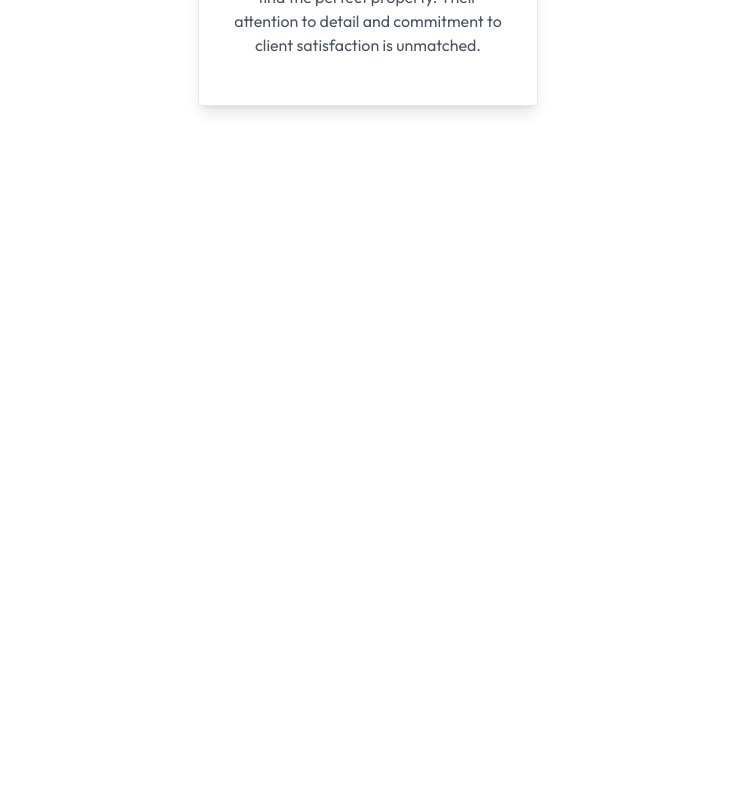
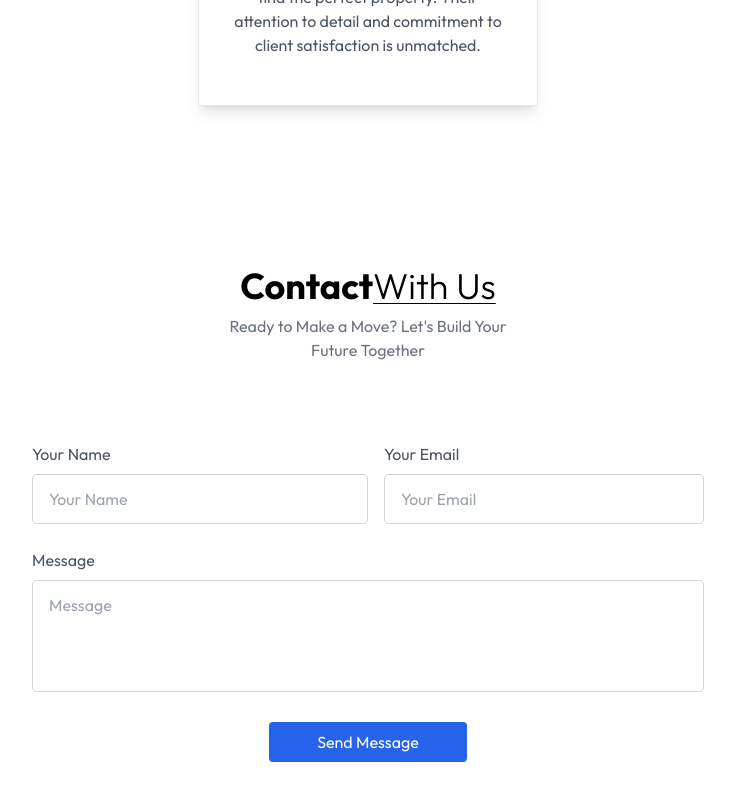
Before and after one commit to Sadia-Chowdhury/Hometinger, a React (Vite) app: page / in a window 1280 px wide. Shown: the part 3120-3920 px from the top of the page, without its empty margins (272-1007 px from the left). Before the commit the page ends 3306 px from the top, so only its background shows below. Built offline with nearby package versions, Linux system fonts and the light colour scheme.

Commit message:
Contact Section Update

```diff
--- a/package.json
+++ b/package.json
@@ -11,7 +11,8 @@
   },
   "dependencies": {
     "react": "^19.1.0",
-    "react-dom": "^19.1.0"
+    "react-dom": "^19.1.0",
+    "react-toastify": "^11.0.5"
   },
   "devDependencies": {
     "@eslint/js": "^9.30.1",
--- a/src/App.jsx
+++ b/src/App.jsx
@@ -1,4 +1,5 @@
 import React from 'react'
+import { ToastContainer } from 'react-toastify';
 
 import './index.css';
 
@@ -6,16 +7,17 @@
 import About from './components/About';
 import Projects from './components/Projects';
 import Testimonials from './components/Testimonials';
+import Contact from './components/Contact';
 
 const App = () => {
   return (
     <div className='w-full overflow-hidden'>
-
-    <Header />
-    <About/>
-    <Projects />
-    <Testimonials />
-
+      <ToastContainer />
+      <Header />
+      <About />
+      <Projects />
+      <Testimonials />
+      <Contact />
 
     </div>
   )
--- /dev/null
+++ b/src/components/Contact.jsx
@@ -0,0 +1,68 @@
+import React from 'react'
+import { toast } from 'react-toastify';
+
+const Contact = () => {
+
+    const [result, setResult] = React.useState("");
+
+    const onSubmit = async (event) => {
+        event.preventDefault();
+        setResult("Sending....");
+        const formData = new FormData(event.target);
+
+        formData.append("access_key", "dcf021df-3fbb-457e-ac85-86630b3431dc");
+
+        const response = await fetch("https://api.web3forms.com/submit", {
+            method: "POST",
+            body: formData
+        });
+
+        const data = await response.json();
+
+        if (data.success) {
+            toast.success("Form Submitted successfully!");
+            setResult("");
+            event.target.reset();
+        } else {
+            console.log("Error", data);
+            toast.error(data.message);
+            setResult("");
+        }
+    };
+
+    return (
+
+        <div className='text-center p-6 py-20 lg:px-32 w-full overflow-hidden' id='Contact'>
+
+            <h1 className='text-2xl sm:text-4xl font-bold mb-2 text-center'>Contact<span className='underline underline-offset-4 decoration-1 under font-light'>With Us</span></h1>
+            <p className='text-center text-gray-500 mb-12 max-w-80 mx-auto'>Ready to Make a Move? Let's Build Your Future Together</p>
+
+            {/* ......Form....... */}
+
+            <form onSubmit={onSubmit} className='max-w-2xl mx-auto text-gray-600 pt-8'>
+                <div className='flex flex-wrap'>
+                    <div className='w-full md:w-1/2 text-left'>Your Name
+                        <input className='w-full border border-gray-300 rounded py-3 px-4 mt-2' type="text" name='Name' placeholder='Your Name' required />
+                    </div>
+
+                    <div className='w-full md:w-1/2 text-left md:pl-4'>Your Email
+                        <input className='w-full border border-gray-300 rounded py-3 px-4 mt-2' type="email" name='Email' placeholder='Your Email' required />
+                    </div>
+
+                </div>
+                <div className='my-6 text-left'>
+                    Message
+                    <textarea
+                        className='w-full border border-gray-300 rounded py-3 px-4 mt-2 h-28 resize-none'
+                        name='Message'
+                        placeholder="Message"
+                        required
+                    ></textarea>
+                </div>
+                <button className='bg-blue-600 text-white py-2 px-12 mb-10 rounded'>{result ? result : "Send Message"}</button>
+            </form>
+        </div>
+    )
+}
+
+export default Contact
```
Also changed, not shown: 1 other file (tests, documents, lock files or other folders).
